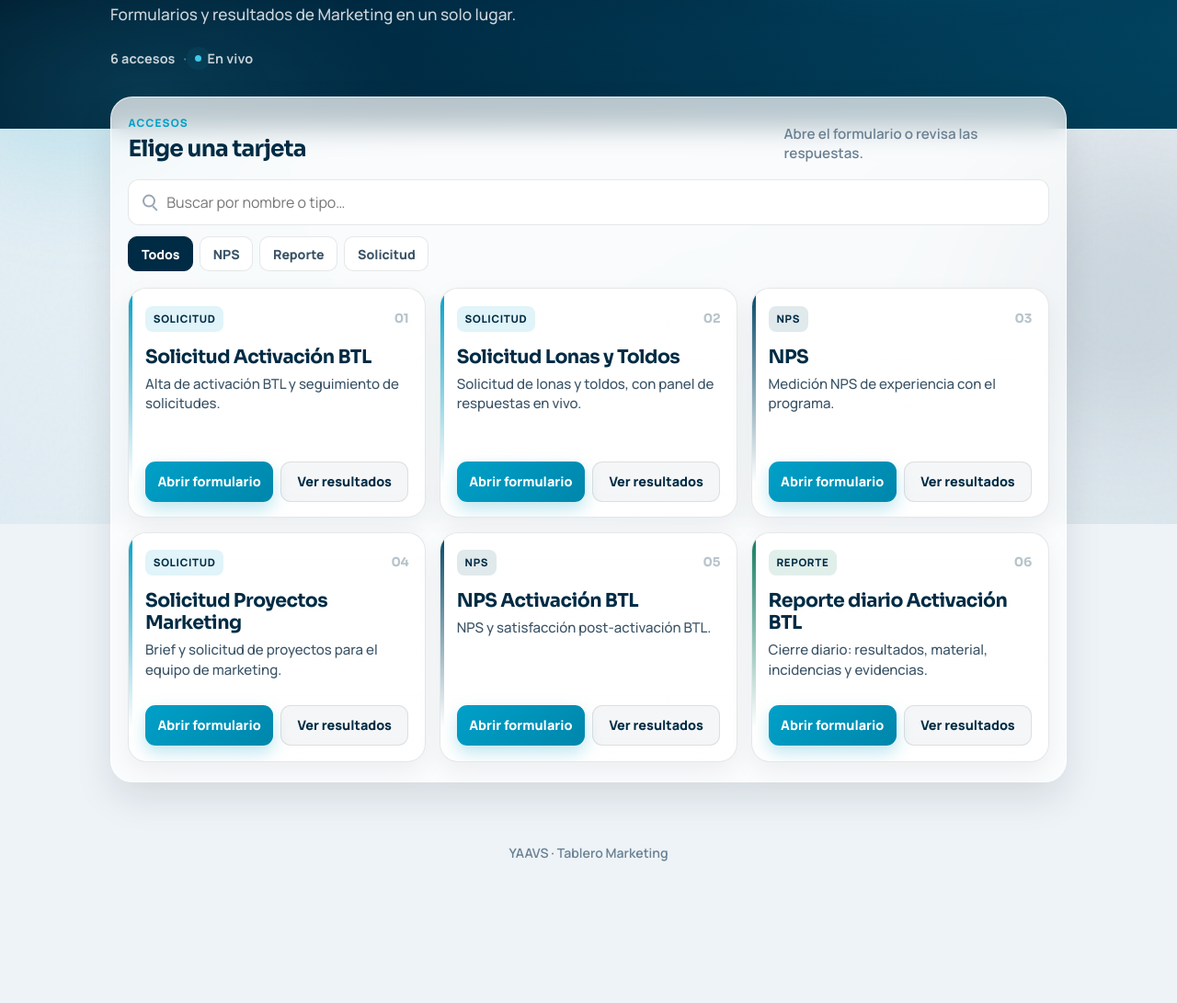
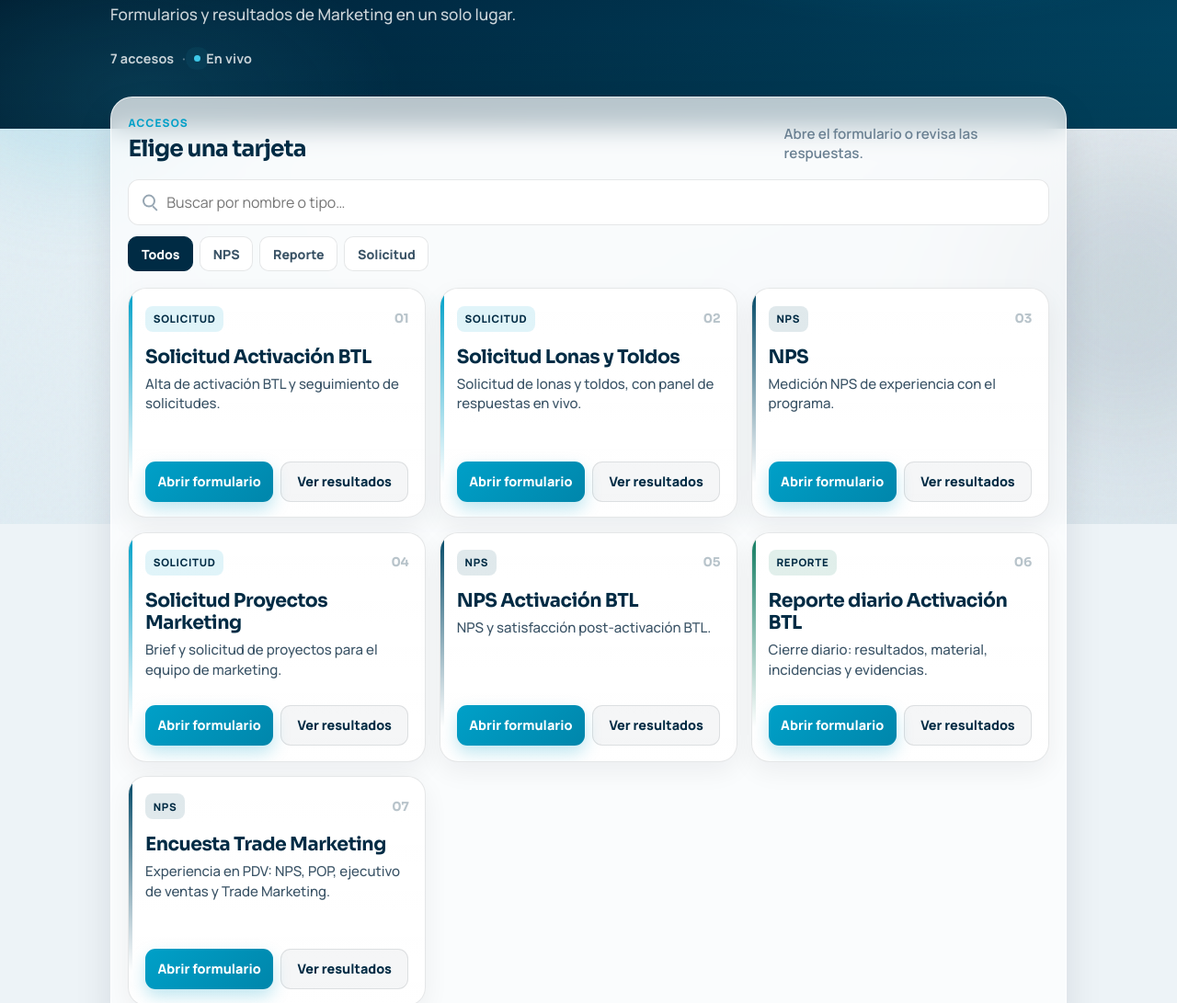
Before and after one commit to jorddydylanriveralopez-blip/directorio-paneles-yaavs, a website: page public/index.html in a window 1280 px wide. Shown: the part 230-1321 px from the top of the page at 92% size. Before the commit the page ends 1216 px from the top, so only its background shows below. Drawn offline with Linux system fonts and the light colour scheme.

Commit message:
Add Encuesta Trade Marketing to the directory.
Link form and live results from the Hostinger trade survey into Tablero Marketing.

Co-authored-by: Cursor <cursoragent@cursor.com>

```diff
--- a/public/config.js
+++ b/public/config.js
@@ -47,4 +47,12 @@ window.YAAVS_DIRECTORY = [
     formUrl: "https://lightslategrey-deer-478072.hostingersite.com/",
     resultsUrl: "https://lightslategrey-deer-478072.hostingersite.com/resultados",
   },
+  {
+    id: "encuesta-trade-marketing",
+    tag: "NPS",
+    title: "Encuesta Trade Marketing",
+    blurb: "Experiencia en PDV: NPS, POP, ejecutivo de ventas y Trade Marketing.",
+    formUrl: "https://lightslategrey-deer-478072.hostingersite.com/trade",
+    resultsUrl: "https://lightslategrey-deer-478072.hostingersite.com/trade/resultados",
+  },
 ];
--- a/public/index.html
+++ b/public/index.html
@@ -12,7 +12,7 @@
       href="https://fonts.googleapis.com/css2?family=Sora:wght@500;600;700;800&family=Manrope:wght@400;500;600;700;800&display=swap"
       rel="stylesheet"
     />
-    <link rel="stylesheet" href="./styles.css?v=5" />
+    <link rel="stylesheet" href="./styles.css?v=6" />
   </head>
   <body>
     <div class="shell">
@@ -80,7 +80,7 @@
       </footer>
     </div>
 
-    <script src="./config.js?v=5"></script>
-    <script src="./app.js?v=5" defer></script>
+    <script src="./config.js?v=6"></script>
+    <script src="./app.js?v=6" defer></script>
   </body>
 </html>
```
